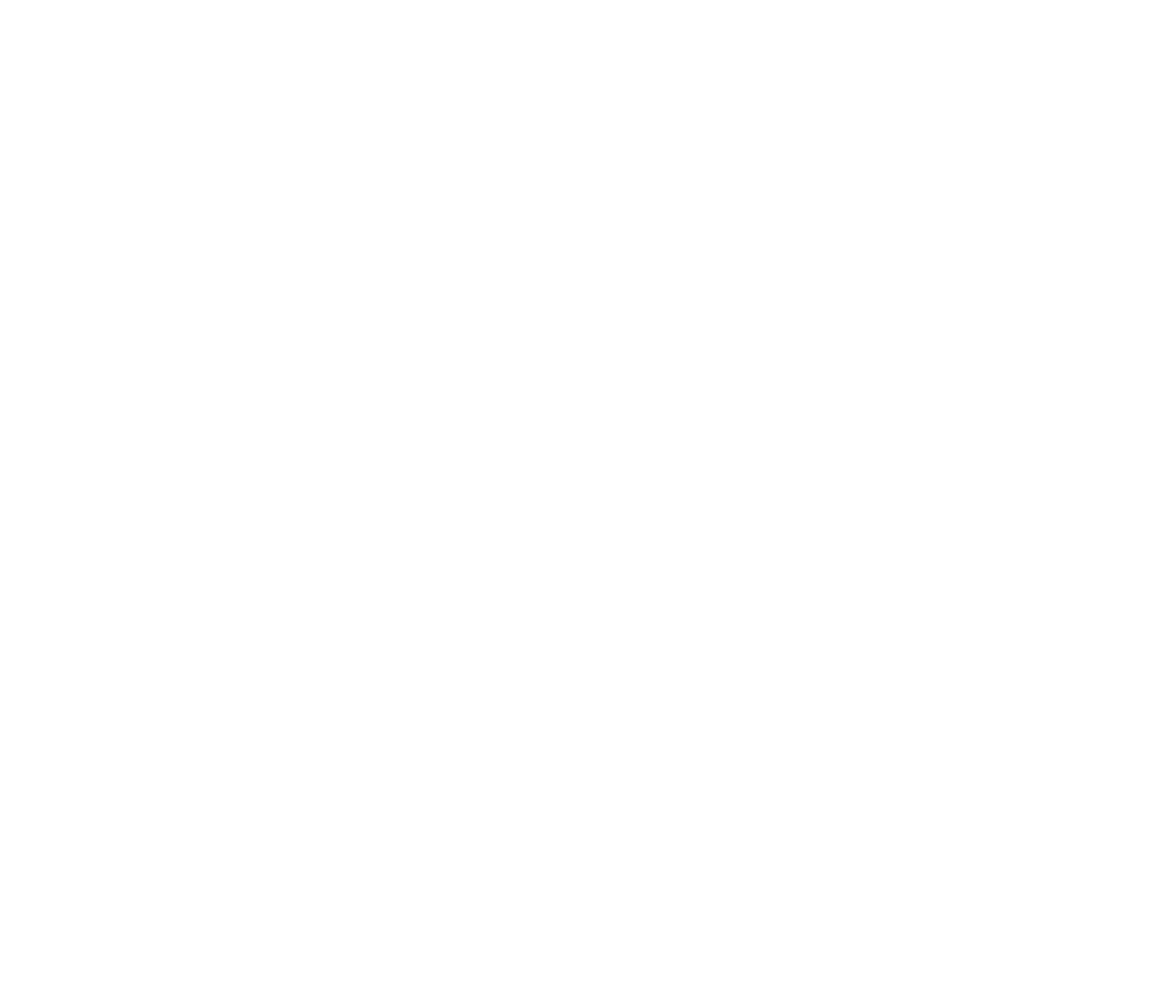
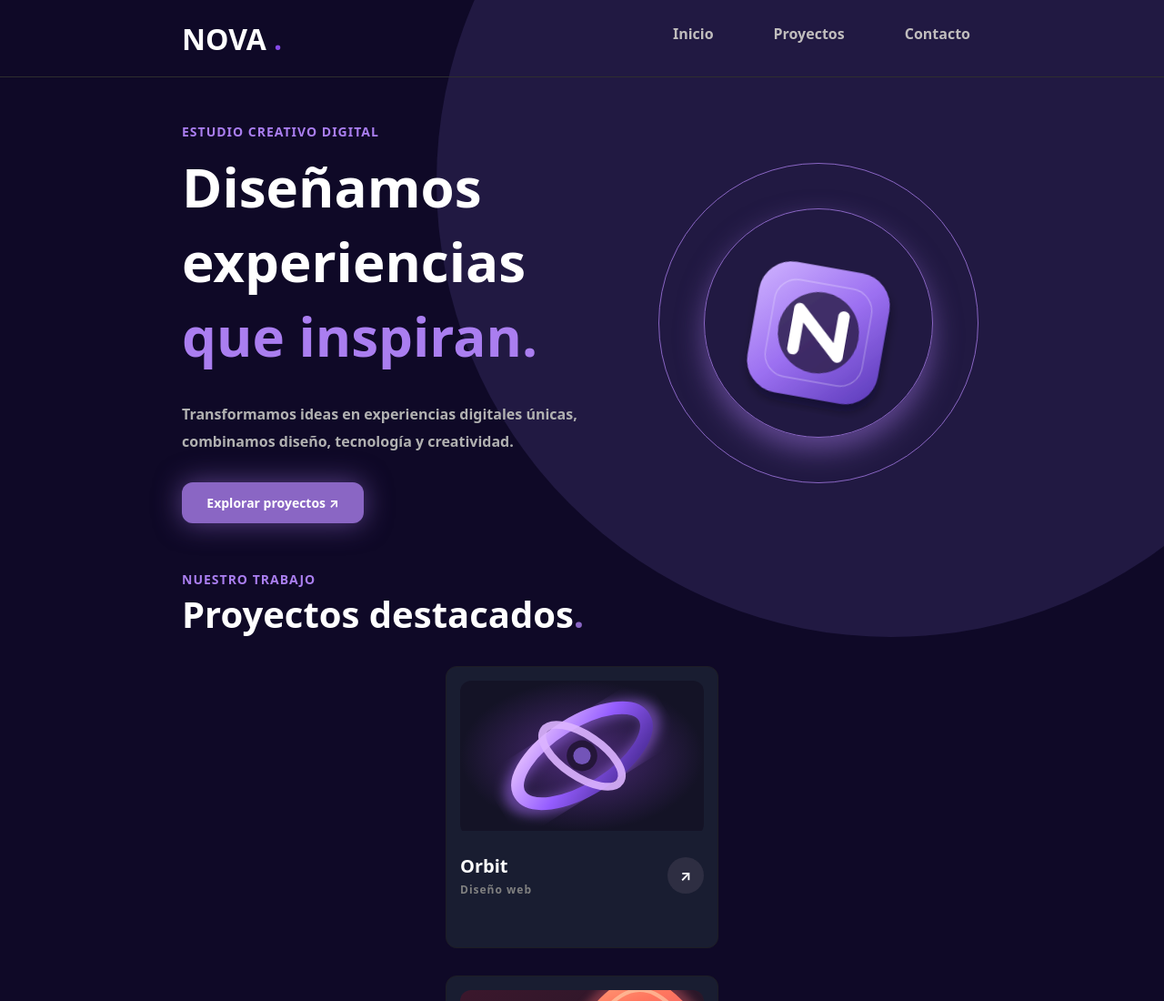
Before and after one commit to sergio0al/examenCssSergioAlonso, a plain HTML site: page index.html in a window 1280 px wide. Shown: the top 1100 px of the page at 91% size. Before the commit the page ends 800 px from the top, so only its background shows below. Drawn offline with Linux system fonts and the light colour scheme.

Commit message:
finExamen

```diff
--- a/index.html
+++ b/index.html
@@ -1,5 +1,5 @@
 <!DOCTYPE html>
-<html lang="en">
+<html lang="es">
 <head>
     <meta charset="UTF-8">
     <meta name="viewport" content="width=device-width, initial-scale=1.0">
@@ -7,6 +7,100 @@
     <title>Document</title>
 </head>
 <body>
-    <h1></h1>
+    <div class="divBackground">
+        <div class="esfera"></div>
+        <header>
+            <h1>NOVA <span>.</span></h1>
+            <nav>
+                <div class="enlace">
+                    <a href="">Inicio</a>
+                    <div class="border"></div>
+                </div>
+                <div class="enlace">
+                    <a href="">Proyectos</a>
+                    <div class="border"></div>
+                </div>
+                <div class="enlace">
+                    <a href="">Contacto</a>
+                    <div class="border"></div>
+                </div>
+            </nav>
+        </header>
+        <main>
+            <section class="sectionHero">
+                <div class="infoHero">
+                    <small>ESTUDIO CREATIVO DIGITAL</small>
+                    <h2>Diseñamos experiencias <span>que inspiran.</span></h2>
+                    <p>Transformamos ideas en experiencias digitales únicas, combinamos diseño, tecnología y creatividad.</p>
+                    <a href="">Explorar proyectos ↗</a>
+                </div>
+                <div class="logoHero">
+                    <div class="esferaBig">
+                        <div class="esferSmall">
+                            <img src="images/nova-emblema.svg" alt="" width="200">
+                        </div>
+                    </div>
+                </div>
+            </section>
+
+            <section class="sectionProyectos">
+                <small>NUESTRO TRABAJO</small>
+                <h3>Proyectos destacados<span>.</span></h3>
+                <div class="divCart">
+                    <article class="articleUno">
+                        <div class="divImg">
+                            <img src="images/orbit.svg" alt="">
+                        </div>
+                        <div class="divText">
+                            <div>
+                                <h4>Orbit</h4>
+                                <small>Diseño web</small>
+                            </div>
+                            <div class="flecha">
+                                <p>↗</p>
+                            </div>
+                        </div>
+                    </article>
+                    <article class="articleDos">
+                        <div class="divImg">
+                            <img src="images/pulse.svg" alt="">
+                        </div>
+                        <div class="divText">
+                            <div>
+                                <h4>Pulse</h4>
+                                <small>Identidad digital</small>
+                            </div>
+                            <div class="flecha">
+                                <p>↗</p>
+                            </div>
+                        </div>
+                    </article>
+                    <article class="articleTres">
+                        <div class="divImg">
+                            <img src="images/vertex.svg" alt="">
+                        </div>
+                        <div class="divText">
+                            <div>
+                                <h4>Vertex</h4>
+                                <small>Experiencia interactiva</small>
+                            </div>
+                            <div class="flecha">
+                                <p>↗</p>
+                            </div>
+                        </div>
+                    </article>
+                </div>
+            </section>
+        </main>
+
+        <footer>
+            <div>
+                <p>NOVA Creative Studio</p>
+                <a href="">Volver al inicio ↑</a>
+            </div>
+        </footer>
+
+
+    </div>
 </body>
 </html>
--- a/style.css
+++ b/style.css
@@ -0,0 +1,386 @@
+*{
+    margin: 0;
+    padding: 0;
+    font-family: system-ui, -apple-system, BlinkMacSystemFont, 'Segoe UI', Roboto, Oxygen, Ubuntu, Cantarell, 'Open Sans', 'Helvetica Neue', sans-serif;
+}
+
+
+.divBackground{
+    position: absolute;
+    top: 0;
+    left: 0;
+    width: 100%;
+    height: min-content;
+    background-color: rgb(15, 9, 39);
+    z-index: 1;
+    overflow: hidden;
+}
+
+
+.esfera{
+    position: absolute;
+    width: 1000px;
+    height: 1000px;
+    border-radius: 50%;
+    background-color: rgb(33, 25, 66);
+    position: absolute;
+    top: -300px;
+    right: -200px;
+    z-index: -1;
+}
+
+
+
+
+
+header{
+    width: 100vw;
+    height: 85px;
+    border-bottom: 1px solid rgb(46, 46, 46);
+    display: flex;
+    justify-content: space-between;
+    align-items: center;
+    box-sizing: border-box;
+    padding: 0 200px;
+}
+
+header h1{
+    color: white;
+}
+
+header h1 span{
+    color: rgb(133, 73, 231);
+}
+
+
+header nav{
+    display: flex;
+    gap: 40px;
+}
+
+header nav a{
+    text-decoration: none;
+    color: rgb(192, 189, 189);
+    font-weight: bold;
+    transition: color 0.5s ;
+}
+
+
+header .enlace{
+    margin-top: -10px;
+    box-sizing: border-box;
+    padding: 13px  13px;
+    cursor: pointer;
+    position: relative;
+    overflow: hidden;
+    &:hover .border{
+        transform: translateX(0);
+    }
+    &:hover a{
+        color: rgb(170, 126, 240);
+    }
+}
+
+header .enlace .border{
+    width: 100%;
+    height: calc(100% - 5px);
+    border-bottom: 4px solid rgb(170, 126, 240);
+    position: absolute;
+    top: 0;
+    left: 0;
+    transform: translateX(-101%);
+    transition: 0.2s linear;
+}
+
+
+
+
+.sectionHero{
+    display: flex;
+    margin: 50px 200px;
+}
+
+.sectionHero .infoHero{
+    color: white;
+    display: flex;
+    flex-direction: column;
+    gap: 30px;
+    max-width: 500px;
+    animation: entrar 800ms linear;
+}
+
+.sectionHero .infoHero small{
+    font-size: 14px;
+    font-weight: bold;
+    letter-spacing: 1px;
+    color: rgb(170, 126, 240) ;
+    margin-bottom: -20px;
+}
+
+.sectionHero .infoHero h2{
+    font-size: 60px;
+}
+
+.sectionHero .infoHero h2 span{
+    color: rgb(170, 126, 240);
+}
+
+.sectionHero .infoHero p{
+    color: rgb(177, 177, 177);
+    font-weight: bold;
+    line-height: 30px;
+}
+
+.sectionHero .infoHero a{
+    background-color: rgb(138, 102, 196) ;
+    color: white;
+    width: 200px;
+    height: 45px;
+    font-size: 14px;
+    display: flex;
+    justify-content: center;
+    align-items: center;
+    text-decoration: none;
+    font-weight: bold;
+    border-radius: 12px;
+    transition: 0.5s;
+    box-shadow: 0px 0px 30px rgba(138, 102, 196, 0.6);
+    &:hover{
+        transform: scale(1.1);
+        background-color: rgb(180, 150, 228);
+    }
+}
+
+
+
+.sectionHero .logoHero{
+    width: 100%;
+    text-align: center;
+    align-content: center;
+    display: flex;
+    justify-content: center;
+    align-items: center;
+}
+
+
+.sectionHero .esferaBig{
+    width: 350px;
+    height: 350px;
+    border: 1px solid rgb(138, 102, 196);
+    border-radius: 50%;
+    display: flex;
+    justify-content: center;
+    align-items: center;
+}
+
+.sectionHero .esferSmall{
+    width: 250px;
+    height: 250px;
+    border: 1px solid rgb(138, 102, 196);
+    border-radius: 50%;
+    display: flex;
+    justify-content: center;
+    align-items: center;
+    box-shadow: 0px 14px 30px rgba(138, 102, 196, 0.6);
+}
+
+.sectionHero .logoHero img{
+    transform: rotate(20deg);
+    animation: logoHero 3s ease-in-out infinite;
+}
+
+@keyframes logoHero {
+    0%{transform: translateY(-20px) rotate(10deg);}
+    50%{transform: translateY(20px) rotate(10deg);}
+    100%{transform: translateY(-20px) rotate(10deg);}
+}
+
+.sectionProyectos{
+    margin: 50px 200px;
+    animation: entrar 800ms linear;
+}
+
+.sectionProyectos small{
+    font-size: 14px;
+    font-weight: bold;
+    letter-spacing: 1px;
+    color: rgb(170, 126, 240) ;
+}
+
+.sectionProyectos h3{
+    font-size: 40px;
+    color: white;
+    margin-bottom: 30px;
+}
+
+.sectionProyectos h3 span{
+    color: rgb(138, 102, 196);
+}
+
+
+
+
+.sectionProyectos .divCart{
+    display: flex;
+    justify-content: space-between;
+}
+
+.sectionProyectos article{
+    width: 350px;
+    height: 310px;
+    box-sizing: border-box;
+    padding: 15px;
+    background-color: #191d31;
+    border: 1px solid rgb(29, 29, 37);
+    border-radius: 12px;
+    transition: 0.50s;
+    cursor: pointer;
+    &:hover{
+        transform: translateY(-20px);
+    }
+}
+
+
+.sectionProyectos article .divImg{
+    overflow: hidden;
+    border-radius: 12px;
+}
+
+.sectionProyectos article .divImg img{
+    width: 100%;
+    height: 100%;
+    transition: 0.50s;
+    &:hover{
+        transform: scale(1.1);
+    }
+}
+
+
+.sectionProyectos article .divText{
+    box-sizing: border-box;
+    padding: 20px 0px;
+    display: flex;
+    justify-content: space-between;
+    align-items: center;
+    gap: 4px;
+    color: white;
+}
+
+
+.sectionProyectos article .divText .flecha{
+    width: 40px;
+    height: 40px;
+    background-color: rgb(46, 46, 66);
+    border-radius: 50%;
+    align-content: center;
+    text-align: center;
+}
+
+.sectionProyectos article .divText .flecha p{
+    font-weight: bold;
+}
+
+.sectionProyectos article .divText h4{
+    font-size: 20px;
+    color: white;
+    font-weight: bold;
+}
+
+.sectionProyectos article .divText small{
+    font-size: 12px;
+    color: gray;
+    font-weight: bold;
+}
+
+
+footer{
+    border-top: 1px solid rgb(46, 46, 46);
+    height: 50px;
+    align-content: center;
+}
+
+footer div{
+    display: flex;
+    margin: 0 200px;
+    justify-content: space-between;
+    color: rgb(194, 194, 194);
+    font-size: 13px;
+}
+
+footer a{
+    text-decoration: none;
+    color: inherit;
+}
+
+
+
+.articleUno{
+    animation: entrar 1s linear;
+}
+
+.articleDos{
+    animation: entrar 1s linear 0.3s;
+}
+
+.articleTres{
+    animation: entrar 1s linear 0.6s;
+}
+
+@keyframes entrar {
+    from{ opacity: 0; transform: translateY(30px);}
+    to{ opacity: 1; transform: translateY(0);}
+}
+
+
+
+@media (max-width: 1485px) {
+    .divCart article{
+        width: 300px;
+    }
+    .sectionHero{
+        gap: 60px;
+    }
+}
+
+
+@media (max-width: 1350px) {
+    .divCart{
+        flex-direction: column;
+        align-items: center;
+        gap: 30px;
+    }
+}
+
+
+@media (max-width: 1000px) {
+    header{
+        padding: 0px 15px;
+    }
+    header nav{
+        gap: 2px;
+        font-size: 12px;
+    }
+    header nav .enlace{
+        padding: 5px ;
+        margin-top: 5px;
+    }
+    .sectionHero{
+        flex-direction: column;
+        margin: 40px 50px  ;
+        gap: 100px;
+    }
+    .sectionHero .infoHero h2{
+        font-size: 50px;
+    }
+    .sectionProyectos{
+        flex-direction: column;
+        margin: 40px 50px  ;
+        gap: 100px;
+    }
+    .esferaBig{
+        border: 0px !important;
+    }
+    footer div{
+        margin: 0 13px;
+    }
+}
```
Also changed, not shown: images/nova-emblema.svg (added), images/orbit.svg (added), images/pulse.svg (added), images/vertex.svg (added).
